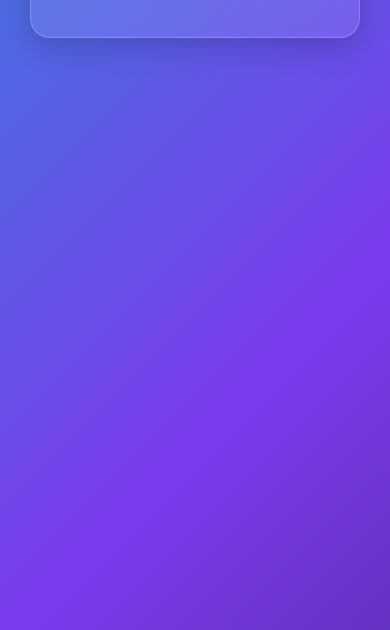
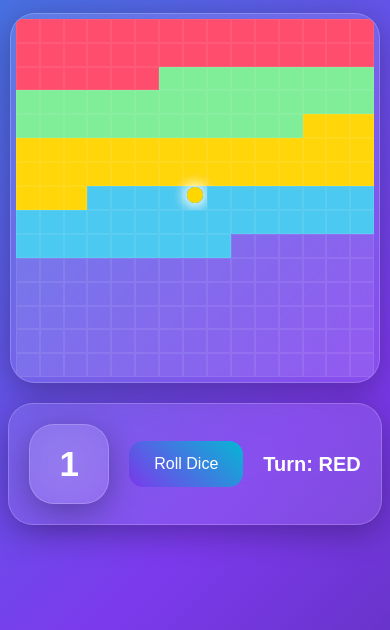
Before and after one commit to rao-paritosh/yadav, a plain HTML site: page ludo.html in a window 390 px wide. Shown: the part 214-844 px from the top of the page. Drawn offline with Linux system fonts and the light colour scheme.

Commit message:
Update ludo.html

```diff
--- a/ludo.html
+++ b/ludo.html
@@ -1,26 +1,335 @@
+<!-- =========================
+GLASSARCADE - PREMIUM LUDO
+Single File Version
+CTRL+A → CTRL+V READY
+HTML + CSS + JAVASCRIPT
+========================= -->
 
 <!DOCTYPE html>
-<html>
+<html lang="en">
 <head>
-<meta charset='UTF-8'>
-<meta name='viewport' content='width=device-width, initial-scale=1.0'>
-<title>ludo.html</title>
-<link rel='stylesheet' href='../style.css'>
+<meta charset="UTF-8">
+<meta name="viewport" content="width=device-width, initial-scale=1.0">
+<title>GlassArcade Ludo</title>
+
+<style>
+
+*{
+margin:0;
+padding:0;
+box-sizing:border-box;
+font-family:Arial, sans-serif;
+}
+
+body{
+height:100vh;
+display:flex;
+justify-content:center;
+align-items:center;
+overflow:hidden;
+background:linear-gradient(-45deg,#0f172a,#7c3aed,#06b6d4,#111827);
+background-size:400% 400%;
+animation:bg 15s ease infinite;
+color:white;
+}
+
+@keyframes bg{
+0%{background-position:0% 50%;}
+50%{background-position:100% 50%;}
+100%{background-position:0% 50%;}
+}
+
+.container{
+display:flex;
+flex-direction:column;
+align-items:center;
+gap:20px;
+}
+
+.glass{
+background:rgba(255,255,255,0.1);
+border:1px solid rgba(255,255,255,0.2);
+backdrop-filter:blur(20px);
+box-shadow:0 8px 32px rgba(0,0,0,0.3);
+border-radius:25px;
+}
+
+.board{
+width:600px;
+height:600px;
+display:grid;
+grid-template-columns:repeat(15,1fr);
+grid-template-rows:repeat(15,1fr);
+overflow:hidden;
+padding:5px;
+}
+
+.cell{
+border:1px solid rgba(255,255,255,0.08);
+display:flex;
+align-items:center;
+justify-content:center;
+font-size:10px;
+position:relative;
+}
+
+.red-home{background:#ff4d6d;}
+.green-home{background:#80ed99;}
+.blue-home{background:#4cc9f0;}
+.yellow-home{background:#ffd60a;color:black;}
+
+.path{
+background:rgba(255,255,255,0.08);
+}
+
+.safe{
+background:#22c55e;
+}
+
+.token{
+width:24px;
+height:24px;
+border-radius:50%;
+position:absolute;
+transition:.3s;
+cursor:pointer;
+box-shadow:0 0 15px rgba(255,255,255,0.7);
+animation:float 2s ease infinite;
+}
+
+@keyframes float{
+0%{transform:translateY(0px);}
+50%{transform:translateY(-3px);}
+100%{transform:translateY(0px);}
+}
+
+.red{background:#ff1744;}
+.green{background:#00e676;}
+.blue{background:#00b0ff;}
+.yellow{background:#ffd600;}
+
+.controls{
+padding:20px;
+display:flex;
+gap:20px;
+align-items:center;
+}
+
+button{
+padding:14px 25px;
+border:none;
+border-radius:14px;
+font-size:16px;
+cursor:pointer;
+background:linear-gradient(45deg,#7c3aed,#06b6d4);
+color:white;
+transition:.3s;
+}
+
+button:hover{
+transform:scale(1.05);
+}
+
+.dice{
+width:80px;
+height:80px;
+display:flex;
+justify-content:center;
+align-items:center;
+font-size:35px;
+font-weight:bold;
+animation:none;
+}
+
+.roll{
+animation:roll .6s ease;
+}
+
+@keyframes roll{
+0%{transform:rotate(0deg) scale(1);}
+50%{transform:rotate(180deg) scale(1.3);}
+100%{transform:rotate(360deg) scale(1);}
+}
+
+.turn{
+font-size:20px;
+font-weight:bold;
+}
+
+.title{
+font-size:40px;
+margin-bottom:10px;
+text-shadow:0 0 20px rgba(255,255,255,0.6);
+}
+
+@media(max-width:700px){
+
+.board{
+width:95vw;
+height:95vw;
+}
+
+.token{
+width:16px;
+height:16px;
+}
+
+}
+
+</style>
 </head>
+
 <body>
-<div class='game glass'>
-<a href='../index.html'>⬅ Home</a>
 
-<h2>Ludo</h2>
-<p>Frontend dice movement starter</p>
-<button onclick='roll()'>Roll Dice</button>
-<h3 id='dice'></h3>
+<div class="container">
+
+<h1 class="title">🎮 GlassArcade Ludo</h1>
+
+<div class="board glass" id="board"></div>
+
+<div class="controls glass">
+
+<div class="dice glass" id="dice">1</div>
+
+<button onclick="rollDice()">Roll Dice</button>
+
+<div class="turn" id="turnText">
+Turn: RED
+</div>
+
+</div>
+
+</div>
+
 <script>
-function roll(){
-document.getElementById('dice').innerHTML='Dice: '+Math.ceil(Math.random()*6);
+
+const board=document.getElementById("board");
+
+for(let i=0;i<225;i++){
+
+const cell=document.createElement("div");
+cell.classList.add("cell");
+
+if(i<36) cell.classList.add("red-home");
+else if(i<72) cell.classList.add("green-home");
+else if(i<108) cell.classList.add("yellow-home");
+else if(i<144) cell.classList.add("blue-home");
+else cell.classList.add("path");
+
+board.appendChild(cell);
+
 }
+
+const cells=document.querySelectorAll(".cell");
+
+const path=[
+112,111,110,109,108,
+93,78,63,48,33,18,3,
+4,5,20,35,50,65,80,
+95,96,97,98,99,100,
+115,130,145,160,175,
+190,205,206,207,192,
+177,162,147,132,117,
+118,119,120,121,122,
+137,152,167,182,197,
+212,211,210,195,180,
+165,150,135
+];
+
+const players=[
+{
+name:"RED",
+color:"red",
+position:0
+},
+{
+name:"GREEN",
+color:"green",
+position:0
+},
+{
+name:"BLUE",
+color:"blue",
+position:0
+},
+{
+name:"YELLOW",
+color:"yellow",
+position:0
+}
+];
+
+let currentPlayer=0;
+
+players.forEach((p,index)=>{
+
+const token=document.createElement("div");
+
+token.classList.add("token");
+token.classList.add(p.color);
+
+token.id="token"+index;
+
+cells[path[0]].appendChild(token);
+
+});
+
+function rollDice(){
+
+const dice=document.getElementById("dice");
+
+dice.classList.remove("roll");
+
+void dice.offsetWidth;
+
+dice.classList.add("roll");
+
+const value=Math.floor(Math.random()*6)+1;
+
+dice.innerHTML=value;
+
+movePlayer(value);
+
+}
+
+function movePlayer(steps){
+
+const player=players[currentPlayer];
+
+player.position+=steps;
+
+if(player.position>=path.length){
+
+player.position=path.length-1;
+
+setTimeout(()=>{
+alert(player.name+" Wins!");
+},200);
+
+}
+
+const token=document.getElementById("token"+currentPlayer);
+
+cells[path[player.position]].appendChild(token);
+
+nextTurn();
+
+}
+
+function nextTurn(){
+
+currentPlayer++;
+
+if(currentPlayer>=players.length){
+currentPlayer=0;
+}
+
+document.getElementById("turnText").innerHTML=
+"Turn: "+players[currentPlayer].name;
+
+}
+
 </script>
 
-</div>
 </body>
 </html>
```
